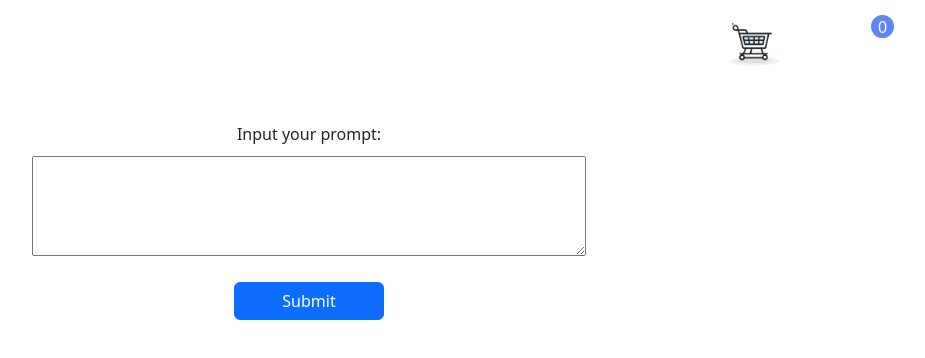
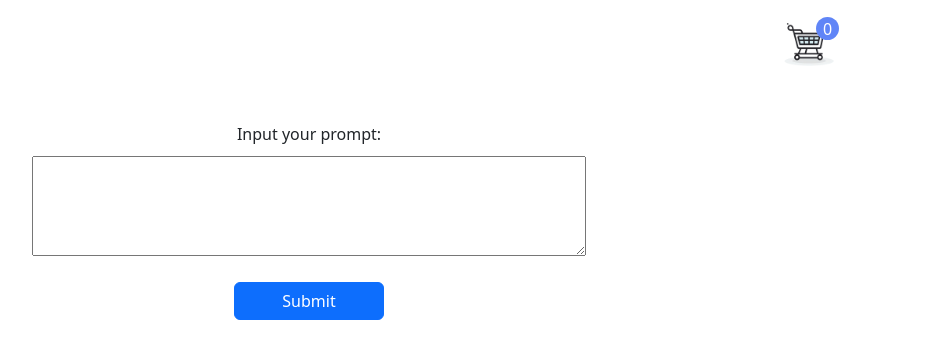
Before and after one commit to hellofromlaura/pixelmind, a React (Create React App) app in the folder client/: page / in a window 1280 px wide. Shown: the top 358 px of the page, without its empty margins (331-1256 px from the left). Built offline with nearby package versions, Linux system fonts and the light colour scheme.

Commit message:
fixing cart positioning

```diff
--- a/client/src/App.css
+++ b/client/src/App.css
@@ -8,9 +8,10 @@ img{
   display: flex;
   justify-content: end;
   max-width: 1150px;
-  margin: 10px;
+  margin: 10px auto;
 }
 .my-btn.cart, .my-btn.cart:active {
+  position: relative;
   background-color: transparent;
   border: none;
 }
@@ -19,8 +20,8 @@ img{
 }
 #cart-count {
   position: absolute;
-  top: 15px;
-  right: 55px;
+  top: 7px;
+  right: 45px;
   width: 23px;
   height: 23px;
   padding: 5px;
```
